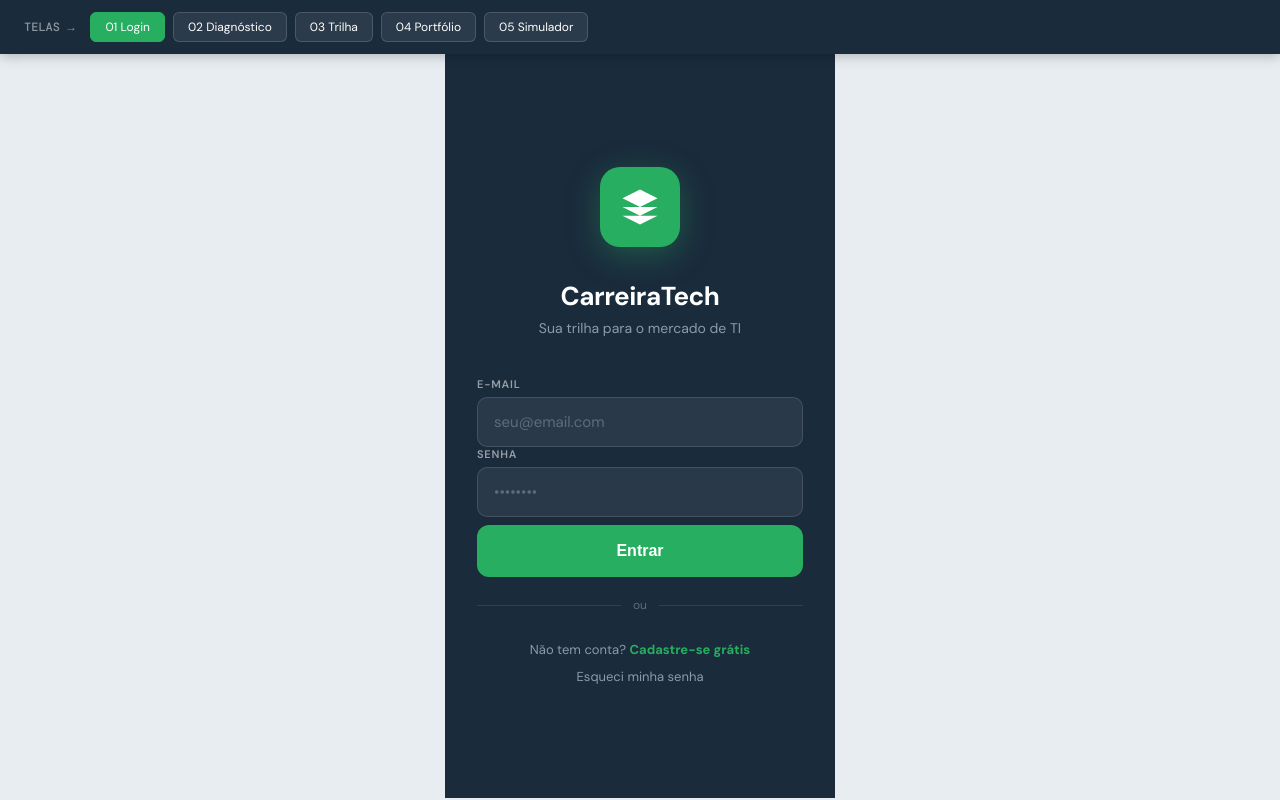
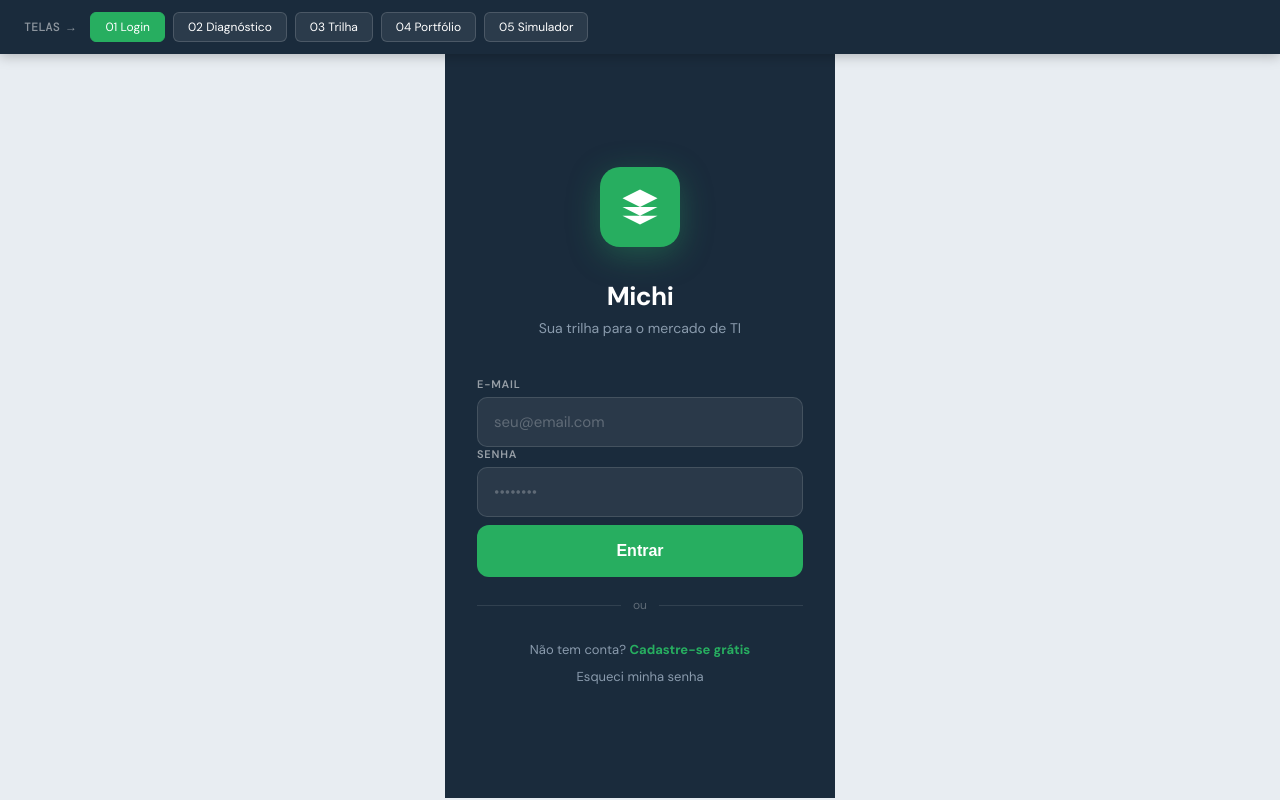
Before and after one commit to lucas-neuhaus/prototipo, a plain HTML site: page index.html in a window 1280 px wide. Drawn offline with nearby package versions, Linux system fonts and the light colour scheme.

Commit message:
Atualizando nome logo

```diff
--- a/index.html
+++ b/index.html
@@ -583,7 +583,7 @@
     <div class="login-logo">
       <svg viewBox="0 0 24 24"><path d="M12 2L2 7l10 5 10-5-10-5zM2 17l10 5 10-5M2 12l10 5 10-5"/></svg>
     </div>
-    <div class="login-title">CarreiraTech</div>
+    <div class="login-title">Michi</div>
     <div class="login-sub">Sua trilha para o mercado de TI</div>
     <div class="login-form">
       <form id="loginForm" onsubmit="return validateLogin(event)">
@@ -610,7 +610,7 @@
   <div class="screen" id="s-diag">
     <div class="top-bar">
       <div class="top-bar-row">
-        <div class="logo-pill">CarreiraTech</div>
+        <div class="logo-pill">Michi</div>
         <div class="tag-diag">Diagnóstico</div>
       </div>
       <div class="top-bar-row" style="margin-bottom:8px;">
@@ -654,7 +654,7 @@
   <!-- ── S3 TRILHA ── -->
   <div class="screen" id="s-trilha">
     <div class="trilha-header">
-      <div class="logo-pill">CarreiraTech</div>
+      <div class="logo-pill">Michi</div>
       <div class="trilha-title">Sua Trilha</div>
       <div class="trilha-sub">Personalizada com base no seu diagnóstico</div>
       <div class="trilha-prog-row">
@@ -733,7 +733,7 @@
   <!-- ── S4 PORTFÓLIO ── -->
   <div class="screen" id="s-portfolio">
     <div class="port-header">
-      <div class="logo-pill">CarreiraTech</div>
+      <div class="logo-pill">Michi</div>
       <div class="port-title">Meu Portfólio</div>
       <div class="port-sub">Acompanhe sua evolução</div>
     </div>
```
